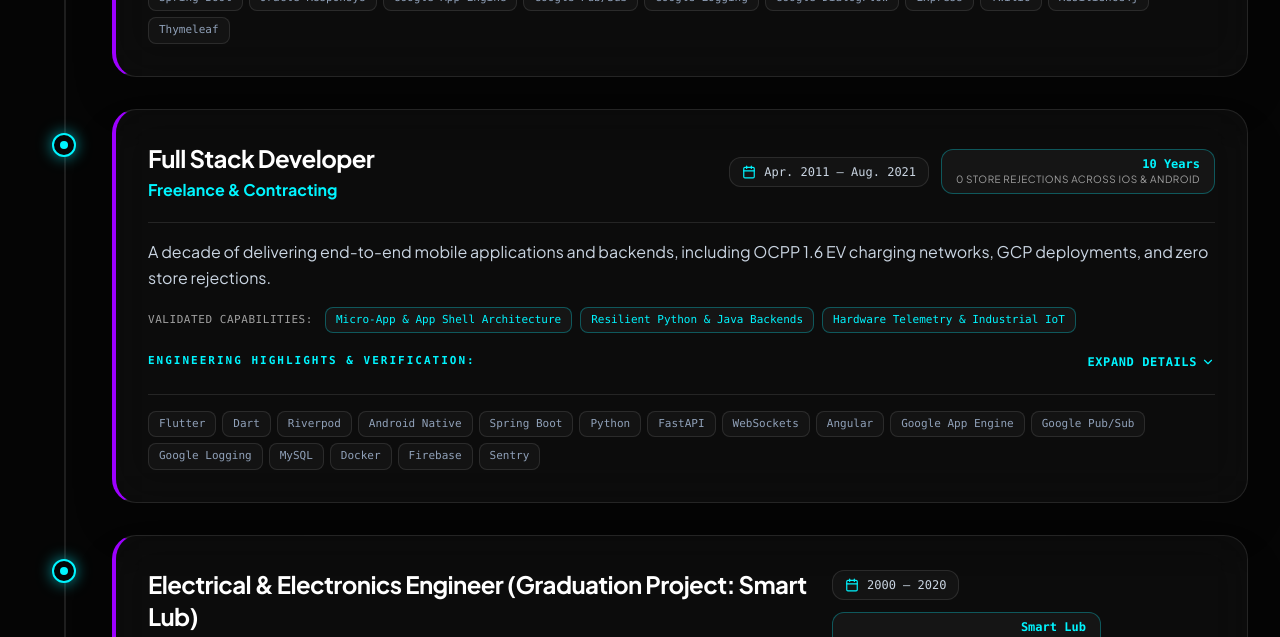
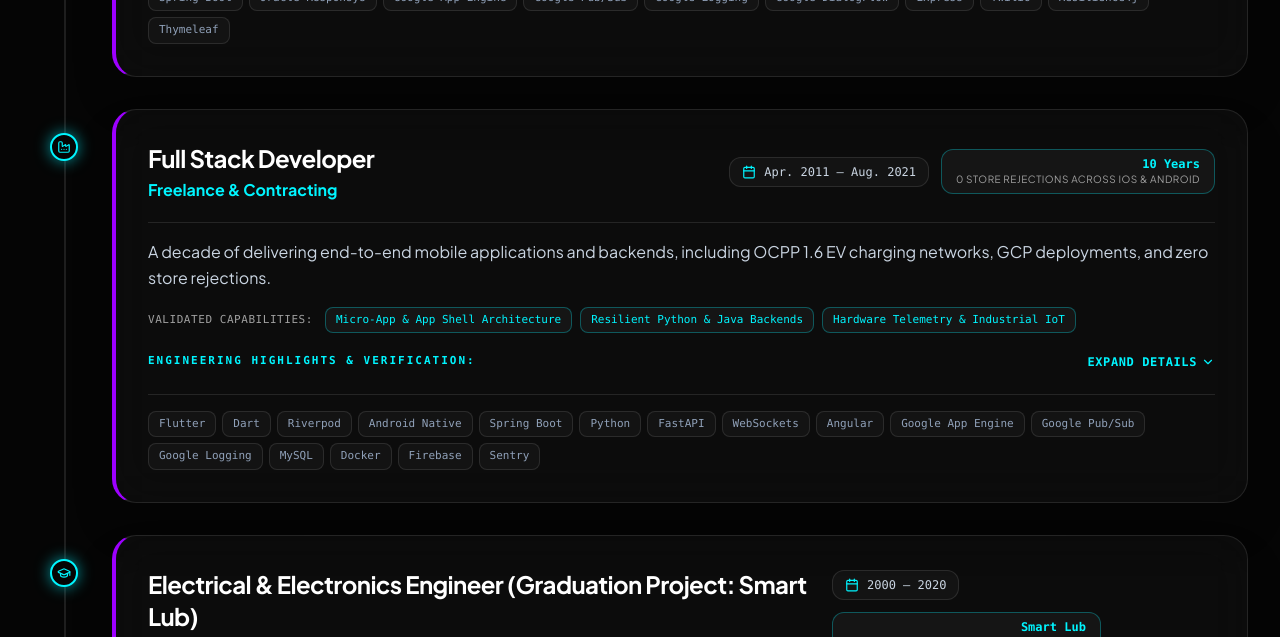
Before and after one commit to EugenioTesio/portfolio-v2, a React (Vite) app: page / in a window 1280 px wide. Shown: the part 4880-5517 px from the top of the page. Built offline with nearby package versions, Linux system fonts and the light colour scheme.

Commit message:
feat: add kind field to experience items, render job/education icons in timeline, and widen contact section

```diff
--- a/src/components/ContactSection.tsx
+++ b/src/components/ContactSection.tsx
@@ -102,7 +102,7 @@ export default function ContactSection() {
           </p>
         </div>
 
-        <div className="max-w-4xl">
+        <div className="w-full">
           <motion.div
             initial={{ opacity: 0, y: 20 }}
             whileInView={{ opacity: 1, y: 0 }}
--- a/src/components/ExperienceSection.tsx
+++ b/src/components/ExperienceSection.tsx
@@ -9,7 +9,9 @@ import {
   ChevronUp,
   Filter,
   X,
-  ArrowRight
+  ArrowRight,
+  Factory,
+  GraduationCap
 } from 'lucide-react';
 import { usePortfolioData } from '../data/portfolio';
 
@@ -113,8 +115,12 @@ export default function ExperienceSection({
                 className="relative pl-10 md:pl-20 group"
               >
                 {/* Timeline Marker */}
-                <div className="absolute left-4 md:left-8 top-6 -translate-x-1/2 w-6 h-6 rounded-full bg-[#050505] border-2 border-[#00F5FF] flex items-center justify-center shadow-[0_0_15px_rgba(0,245,255,0.6)] group-hover:scale-125 transition-transform z-10">
-                  <div className={`w-2 h-2 rounded-full ${exp.current ? 'bg-[#00F5FF] animate-ping' : 'bg-[#00F5FF]'}`} />
+                <div className="absolute left-4 md:left-8 top-6 -translate-x-1/2 w-7 h-7 rounded-full bg-[#050505] border-2 border-[#00F5FF] flex items-center justify-center shadow-[0_0_15px_rgba(0,245,255,0.6)] group-hover:scale-125 transition-transform z-10">
+                  {exp.kind === 'education' ? (
+                    <GraduationCap className="w-3.5 h-3.5 text-[#00F5FF]" />
+                  ) : (
+                    <Factory className={`w-3.5 h-3.5 text-[#00F5FF] ${exp.current ? 'animate-pulse' : ''}`} />
+                  )}
                 </div>
 
                 {/* Experience Card */}
--- a/src/data/portfolio/en.ts
+++ b/src/data/portfolio/en.ts
@@ -108,6 +108,7 @@ export const CAPABILITIES: SkillCapability[] = [
 export const EXPERIENCES: ExperienceItem[] = [
   {
     id: 'itti-ueno',
+    kind: 'job',
     role: 'Mobile Expert',
     company: 'ITTI S.A.E.C.A. | ueno bank',
     location: 'San Francisco / Remote',
@@ -191,6 +192,7 @@ export const EXPERIENCES: ExperienceItem[] = [
   },
   {
     id: 'pairtree',
+    kind: 'job',
     role: 'Full Stack Developer',
     company: 'PairTree',
     location: 'Seattle, WA (Remote)',
@@ -239,6 +241,7 @@ export const EXPERIENCES: ExperienceItem[] = [
   },
   {
     id: 'tandamos',
+    kind: 'job',
     role: 'Full Stack Developer',
     company: 'Tandamos',
     period: 'Feb. 2022 – May. 2023',
@@ -277,6 +280,7 @@ export const EXPERIENCES: ExperienceItem[] = [
   },
   {
     id: 'valtech',
+    kind: 'job',
     role: 'Backend Developer',
     company: 'Valtech',
     period: 'Sep. 2021 – Feb. 2022',
@@ -316,6 +320,7 @@ export const EXPERIENCES: ExperienceItem[] = [
   },
   {
     id: 'freelance',
+    kind: 'job',
     role: 'Full Stack Developer',
     company: 'Freelance & Contracting',
     period: 'Apr. 2011 – Aug. 2021',
@@ -369,6 +374,7 @@ export const EXPERIENCES: ExperienceItem[] = [
   },
   {
     id: 'utn-education',
+    kind: 'education',
     role: 'Electrical & Electronics Engineer (Graduation Project: Smart Lub)',
     company: 'Universidad Tecnológica Nacional (UTN)',
     period: '2000 – 2020',
--- a/src/data/portfolio/es.ts
+++ b/src/data/portfolio/es.ts
@@ -108,6 +108,7 @@ export const CAPABILITIES: SkillCapability[] = [
 export const EXPERIENCES: ExperienceItem[] = [
   {
     id: 'itti-ueno',
+    kind: 'job',
     role: 'Experto Mobile',
     company: 'ITTI S.A.E.C.A. | ueno bank',
     location: 'San Francisco / Remoto',
@@ -191,6 +192,7 @@ export const EXPERIENCES: ExperienceItem[] = [
   },
   {
     id: 'pairtree',
+    kind: 'job',
     role: 'Desarrollador Full Stack',
     company: 'PairTree',
     location: 'Seattle, WA (Remoto)',
@@ -239,6 +241,7 @@ export const EXPERIENCES: ExperienceItem[] = [
   },
   {
     id: 'tandamos',
+    kind: 'job',
     role: 'Desarrollador Full Stack',
     company: 'Tandamos',
     period: 'Feb. 2022 – May. 2023',
@@ -277,6 +280,7 @@ export const EXPERIENCES: ExperienceItem[] = [
   },
   {
     id: 'valtech',
+    kind: 'job',
     role: 'Desarrollador Backend',
     company: 'Valtech',
     period: 'Sep. 2021 – Feb. 2022',
@@ -316,6 +320,7 @@ export const EXPERIENCES: ExperienceItem[] = [
   },
   {
     id: 'freelance',
+    kind: 'job',
     role: 'Desarrollador Full Stack',
     company: 'Freelance y contratación',
     period: 'Abr. 2011 – Ago. 2021',
@@ -369,6 +374,7 @@ export const EXPERIENCES: ExperienceItem[] = [
   },
   {
     id: 'utn-education',
+    kind: 'education',
     role: 'Ingeniero Electrónico (proyecto de graduación: Smart Lub)',
     company: 'Universidad Tecnológica Nacional (UTN)',
     period: '2000 – 2020',
--- a/src/types.ts
+++ b/src/types.ts
@@ -11,6 +11,7 @@ export interface SkillCapability {
 
 export interface ExperienceItem {
   id: string;
+  kind: 'job' | 'education';
   role: string;
   company: string;
   location?: string;
```
